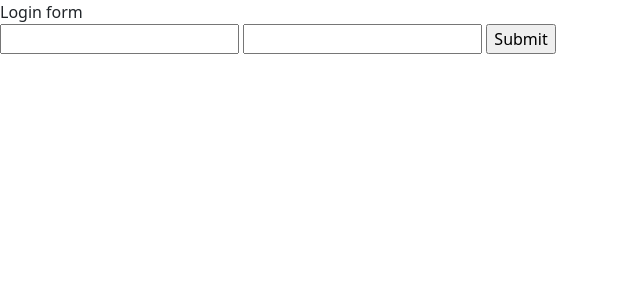
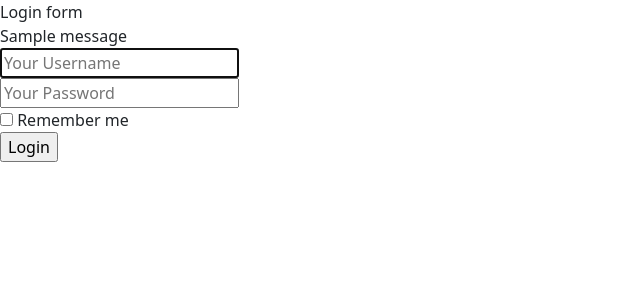
Before and after one commit to alarionov93/t_proj, a Flask app: page /login in a window 1280 px wide. Shown: the top 300 px of the page, without its empty margins (0-640 px from the left). Run offline with Flask 3, Linux system fonts and the light colour scheme; one stand-in notice (Sample message) is shown; some libraries are stand-ins or nearby versions.

Commit message:
added links, etc.

```diff
--- a/app.py
+++ b/app.py
@@ -11,9 +11,10 @@ def hello():
 @app.route("/login", methods=['GET', 'POST'])
 def login():
     if request.method == 'POST':
-        username = request.args.get('username')
-        password = request.args.get('password')
-        print(username, password)
+        username = request.form.get('username')
+        password = request.form.get('password')
+        remember = True if request.form.get('remember') else False
+        print(username, password, remember)
         # login user
         return redirect(url_for('hello'), code=302)
     else:
--- a/templates/login.html
+++ b/templates/login.html
@@ -7,11 +7,35 @@
 </head>
 <body>
 	Login form
+	{% if whoami %}
+        <div class="notification is-info">You are already logged in as`{{ whoami }}`.</div>
+    {% endif %}
+	{% with messages = get_flashed_messages() %}
+    {% if messages %}
+        <div class="notification is-danger">
+            {{ messages[0] }}
+        </div>
+    {% endif %}
+    {% endwith %}
+	<form method="POST" action="/login">
+        <div class="field">
+            <div class="control">
+                <input class="input is-large" type="username" name="username" placeholder="Your Username" autofocus="">
+            </div>
+        </div>
 
-	<form action="/login" method="POST">
-		<input type="text" name="username">
-		<input type="password" name="password">
-		<input type="submit" name="submit">
+        <div class="field">
+            <div class="control">
+                <input class="input is-large" type="password" name="password" placeholder="Your Password">
+            </div>
+        </div>
+        <div class="field">
+            <label class="checkbox">
+                <input type="checkbox">
+                Remember me
+            </label>
+        </div>
+        <input type="submit" name="submit" value="Login">
 	</form>
 </body>
 </html>
```
Also changed, not shown: templates/base.html (+7 -1 lines).
